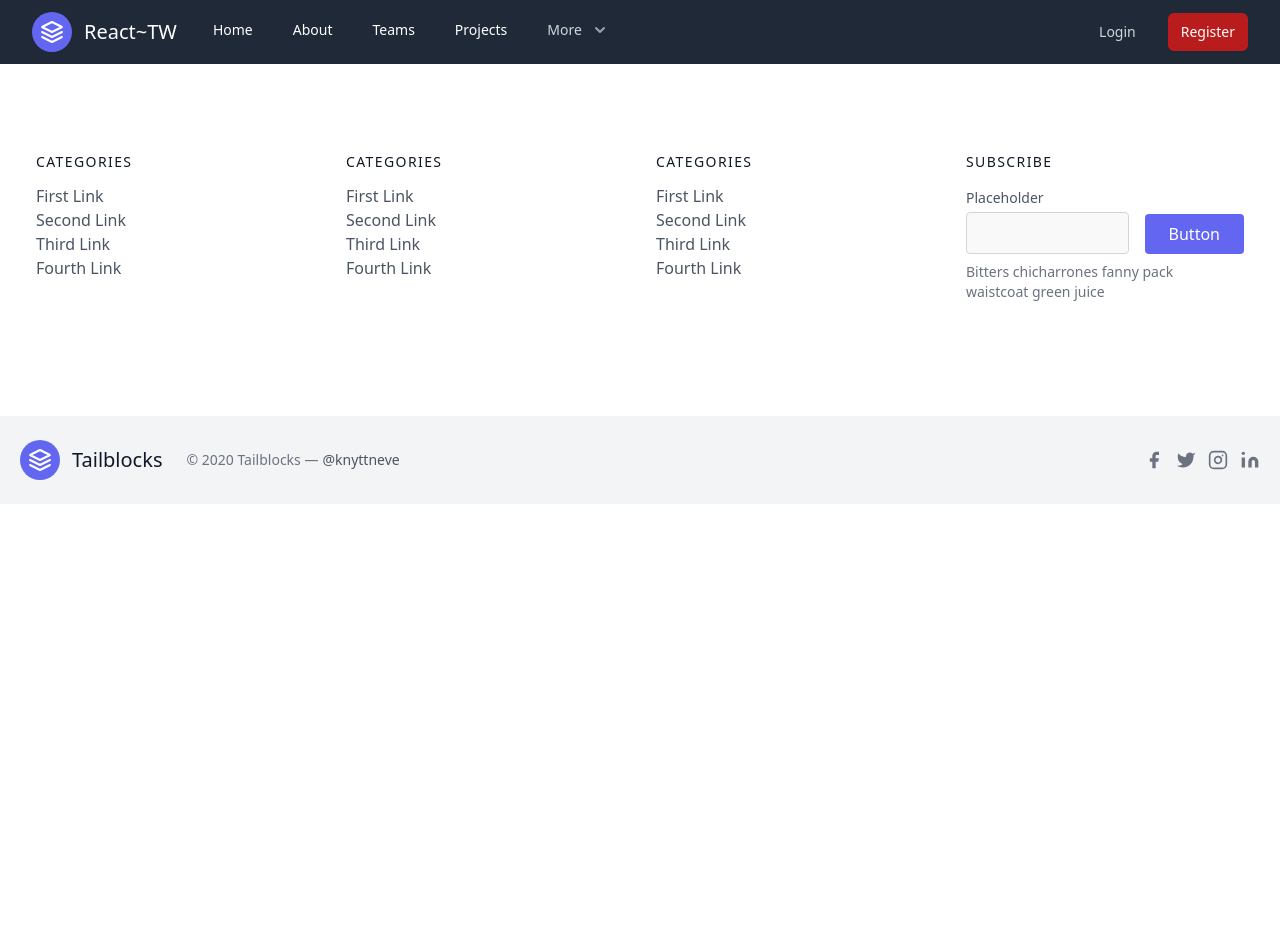
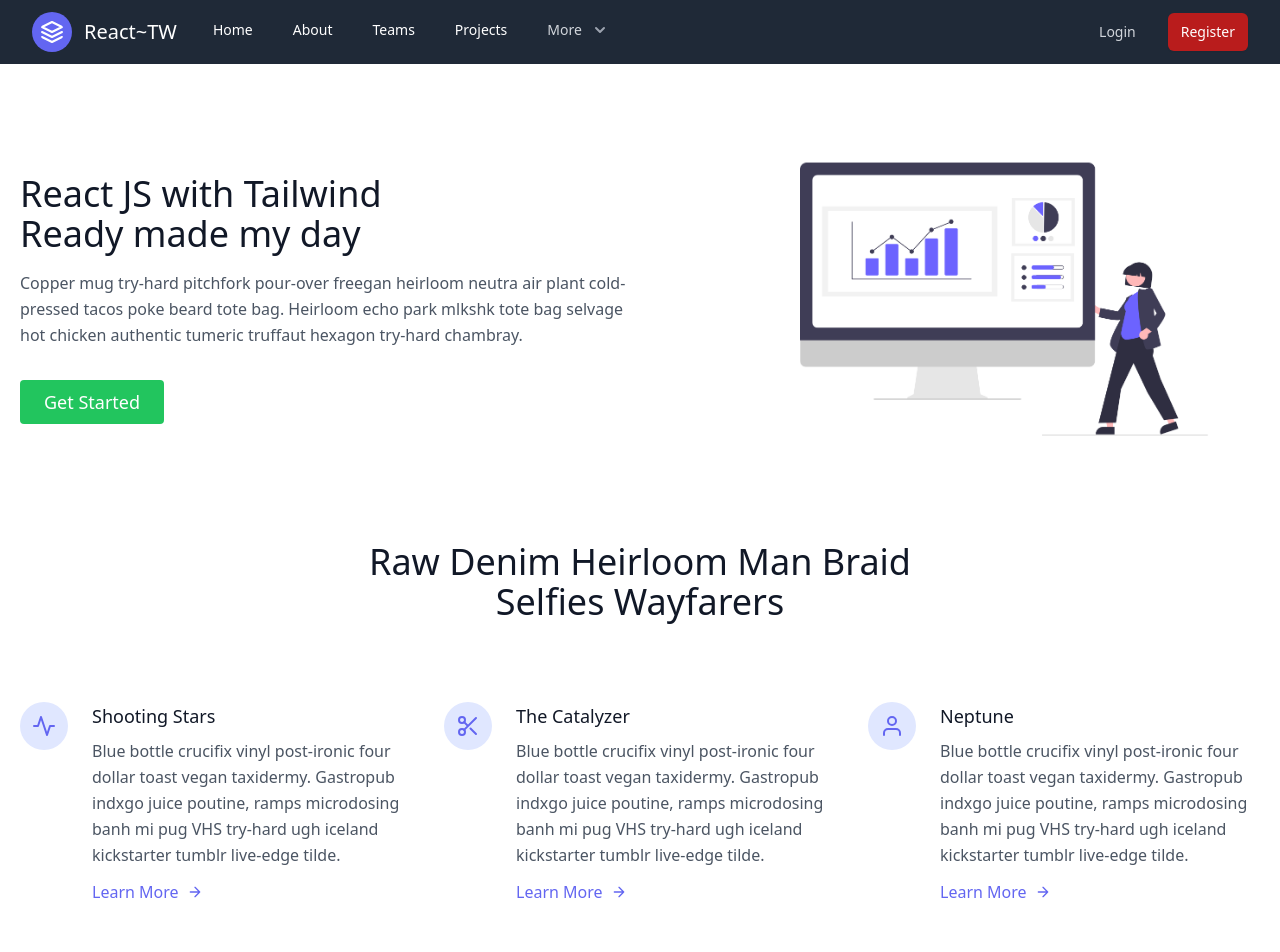
Before and after one commit to nattasit-ph/react-webapp, a React (Create React App) app: page / in a window 1280 px wide. Shown: the top 952 px of the page. Before the commit the page ends 800 px from the top, so only its background shows below. Built offline with nearby package versions, Linux system fonts and the light colour scheme.

Commit message:
modify: home

```diff
--- a/src/pages/Home.tsx
+++ b/src/pages/Home.tsx
@@ -2,9 +2,172 @@ import React from 'react'
 
 const Home = () => {
   return (
-    <div>
-        <h1>Home Page</h1>
-    </div>
+    <>
+      <section className="text-gray-600 mb-6">
+        <div className="container mx-auto flex px-5 pt-24 md:flex-row flex-col items-center">
+          <div className="lg:flex-grow md:w-1/2 lg:pr-24 md:pr-16 flex flex-col md:items-start md:text-left mb-16 md:mb-0 items-center text-center">
+            <h1 className="title-font text-4xl mb-4 font-medium text-gray-900">
+              React JS with Tailwind
+              <br className="hidden lg:inline-block" />
+              Ready made my day
+            </h1>
+            <p className="mb-8 leading-relaxed">
+              Copper mug try-hard pitchfork pour-over freegan heirloom neutra
+              air plant cold-pressed tacos poke beard tote bag. Heirloom echo
+              park mlkshk tote bag selvage hot chicken authentic tumeric
+              truffaut hexagon try-hard chambray.
+            </p>
+            <div className="flex justify-center">
+              <button className="inline-flex text-white bg-green-500 border-0 py-2 px-6 focus:outline-none hover:bg-green-600 rounded text-lg">
+                Get Started
+              </button>
+            </div>
+          </div>
+          <div className="lg:max-w-lg lg:w-full md:w-1/2 w-5/6">
+            <img
+              className="object-cover object-center rounded"
+              alt="hero"
+              src="assets/images/home_intro.png"
+            />
+          </div>
+        </div>
+      </section>
+
+      <section className="text-gray-600 mb-12">
+        <div className="container px-5 pt-12 mx-auto">
+          <h1 className="text-2xl md:text-4xl font-medium title-font text-center text-gray-900 mb-20">
+            Raw Denim Heirloom Man Braid
+            <br className="hidden sm:block" />
+            Selfies Wayfarers
+          </h1>
+          <div className="flex flex-wrap sm:-m-4 -mx-4 -mb-10 -mt-4 md:space-y-0 space-y-6">
+            <div className="p-4 md:w-1/3 flex">
+              <div className="w-12 h-12 inline-flex items-center justify-center rounded-full bg-indigo-100 text-indigo-500 mb-4 flex-shrink-0">
+                <svg
+                  fill="none"
+                  stroke="currentColor"
+                  strokeLinecap="round"
+                  strokeLinejoin="round"
+                  strokeWidth={2}
+                  className="w-6 h-6"
+                  viewBox="0 0 24 24"
+                >
+                  <path d="M22 12h-4l-3 9L9 3l-3 9H2" />
+                </svg>
+              </div>
+              <div className="flex-grow pl-6">
+                <h2 className="text-gray-900 text-lg title-font font-medium mb-2">
+                  Shooting Stars
+                </h2>
+                <p className="leading-relaxed text-base">
+                  Blue bottle crucifix vinyl post-ironic four dollar toast vegan
+                  taxidermy. Gastropub indxgo juice poutine, ramps microdosing
+                  banh mi pug VHS try-hard ugh iceland kickstarter tumblr
+                  live-edge tilde.
+                </p>
+                <a className="mt-3 text-indigo-500 inline-flex items-center">
+                  Learn More
+                  <svg
+                    fill="none"
+                    stroke="currentColor"
+                    strokeLinecap="round"
+                    strokeLinejoin="round"
+                    strokeWidth={2}
+                    className="w-4 h-4 ml-2"
+                    viewBox="0 0 24 24"
+                  >
+                    <path d="M5 12h14M12 5l7 7-7 7" />
+                  </svg>
+                </a>
+              </div>
+            </div>
+            <div className="p-4 md:w-1/3 flex">
+              <div className="w-12 h-12 inline-flex items-center justify-center rounded-full bg-indigo-100 text-indigo-500 mb-4 flex-shrink-0">
+                <svg
+                  fill="none"
+                  stroke="currentColor"
+                  strokeLinecap="round"
+                  strokeLinejoin="round"
+                  strokeWidth={2}
+                  className="w-6 h-6"
+                  viewBox="0 0 24 24"
+                >
+                  <circle cx={6} cy={6} r={3} />
+                  <circle cx={6} cy={18} r={3} />
+                  <path d="M20 4L8.12 15.88M14.47 14.48L20 20M8.12 8.12L12 12" />
+                </svg>
+              </div>
+              <div className="flex-grow pl-6">
+                <h2 className="text-gray-900 text-lg title-font font-medium mb-2">
+                  The Catalyzer
+                </h2>
+                <p className="leading-relaxed text-base">
+                  Blue bottle crucifix vinyl post-ironic four dollar toast vegan
+                  taxidermy. Gastropub indxgo juice poutine, ramps microdosing
+                  banh mi pug VHS try-hard ugh iceland kickstarter tumblr
+                  live-edge tilde.
+                </p>
+                <a className="mt-3 text-indigo-500 inline-flex items-center">
+                  Learn More
+                  <svg
+                    fill="none"
+                    stroke="currentColor"
+                    strokeLinecap="round"
+                    strokeLinejoin="round"
+                    strokeWidth={2}
+                    className="w-4 h-4 ml-2"
+                    viewBox="0 0 24 24"
+                  >
+                    <path d="M5 12h14M12 5l7 7-7 7" />
+                  </svg>
+                </a>
+              </div>
+            </div>
+            <div className="p-4 md:w-1/3 flex">
+              <div className="w-12 h-12 inline-flex items-center justify-center rounded-full bg-indigo-100 text-indigo-500 mb-4 flex-shrink-0">
+                <svg
+                  fill="none"
+                  stroke="currentColor"
+                  strokeLinecap="round"
+                  strokeLinejoin="round"
+                  strokeWidth={2}
+                  className="w-6 h-6"
+                  viewBox="0 0 24 24"
+                >
+                  <path d="M20 21v-2a4 4 0 00-4-4H8a4 4 0 00-4 4v2" />
+                  <circle cx={12} cy={7} r={4} />
+                </svg>
+              </div>
+              <div className="flex-grow pl-6">
+                <h2 className="text-gray-900 text-lg title-font font-medium mb-2">
+                  Neptune
+                </h2>
+                <p className="leading-relaxed text-base">
+                  Blue bottle crucifix vinyl post-ironic four dollar toast vegan
+                  taxidermy. Gastropub indxgo juice poutine, ramps microdosing
+                  banh mi pug VHS try-hard ugh iceland kickstarter tumblr
+                  live-edge tilde.
+                </p>
+                <a className="mt-3 text-indigo-500 inline-flex items-center">
+                  Learn More
+                  <svg
+                    fill="none"
+                    stroke="currentColor"
+                    strokeLinecap="round"
+                    strokeLinejoin="round"
+                    strokeWidth={2}
+                    className="w-4 h-4 ml-2"
+                    viewBox="0 0 24 24"
+                  >
+                    <path d="M5 12h14M12 5l7 7-7 7" />
+                  </svg>
+                </a>
+              </div>
+            </div>
+          </div>
+        </div>
+      </section>
+    </>
   )
 }
 
```
